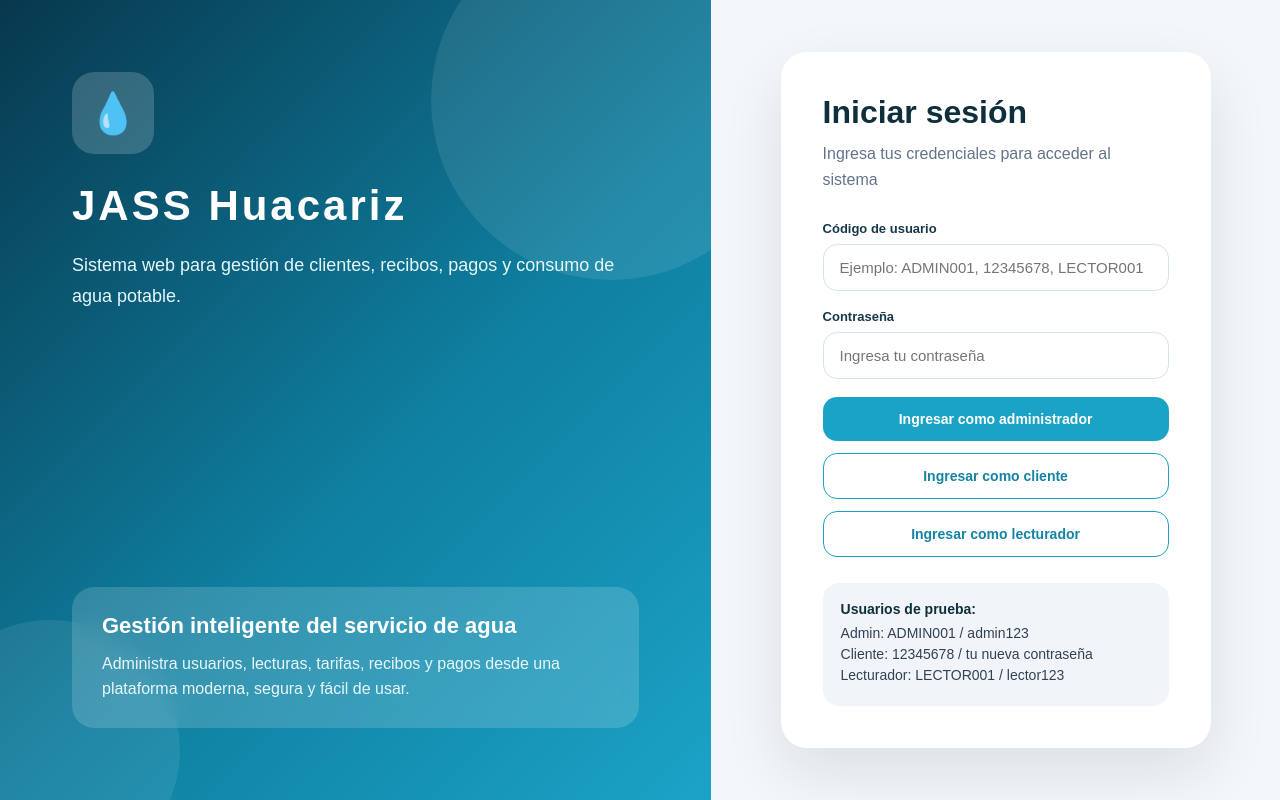
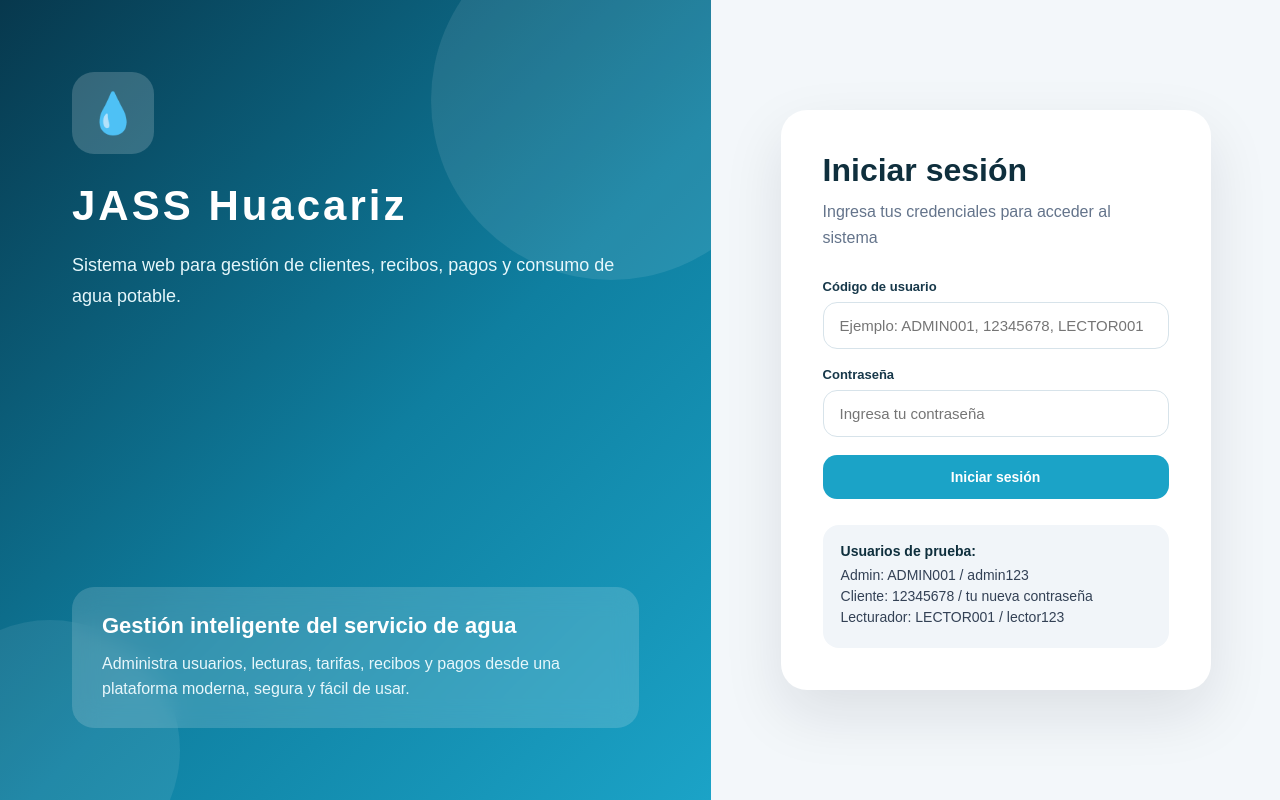
Before and after one commit to LalexDev/Proyecto_Agua, an Angular app in the folder frontend-web/jass-huacariz-admin/: page /login in a window 1280 px wide. Built offline with nearby package versions, Linux system fonts and the light colour scheme.

Commit message:
Unificar login y habilitar acceso al panel lecturador

```diff
--- a/frontend-web/jass-huacariz-admin/src/app/pages/login/login.html
+++ b/frontend-web/jass-huacariz-admin/src/app/pages/login/login.html
@@ -42,7 +42,7 @@
           [(ngModel)]="password"
           placeholder="Ingresa tu contraseña"
           autocomplete="current-password"
-          (keyup.enter)="ingresar('ADMIN')"
+          (keyup.enter)="iniciarSesion()"
         >
       </div>
 
@@ -54,24 +54,8 @@
         type="button"
         class="btn-primary"
         [disabled]="cargando"
-        (click)="ingresar('ADMIN')">
-        {{ cargando ? 'Validando...' : 'Ingresar como administrador' }}
-      </button>
-
-      <button
-        type="button"
-        class="btn-secondary"
-        [disabled]="cargando"
-        (click)="ingresar('CLIENTE')">
-        Ingresar como cliente
-      </button>
-
-      <button
-        type="button"
-        class="btn-secondary"
-        [disabled]="cargando"
-        (click)="ingresar('LECTURADOR')">
-        Ingresar como lecturador
+        (click)="iniciarSesion()">
+        {{ cargando ? 'Validando...' : 'Iniciar sesión' }}
       </button>
 
       <div class="test-users">
--- a/frontend-web/jass-huacariz-admin/src/app/pages/login/login.ts
+++ b/frontend-web/jass-huacariz-admin/src/app/pages/login/login.ts
@@ -13,8 +13,6 @@ interface LoginResponse {
   expiracion: number;
   mensaje: string;
 }
-
-type RolSistema = 'ADMIN' | 'CLIENTE' | 'LECTURADOR';
 
 @Component({
   selector: 'app-login',
@@ -37,11 +35,7 @@ export class Login {
     private cdr: ChangeDetectorRef
   ) {}
 
-  ingresar(rolEsperado: RolSistema): void {
-    this.iniciarSesion(rolEsperado);
-  }
-
-  iniciarSesion(rolEsperado: RolSistema): void {
+  iniciarSesion(): void {
     this.error = '';
 
     if (!this.codigoUsuario.trim()) {
@@ -70,29 +64,24 @@ export class Login {
       )
       .subscribe({
         next: (response) => {
-          const rolRespuesta = response.rol?.toUpperCase() as RolSistema;
-
-          if (rolRespuesta !== rolEsperado) {
-            this.error = `Este usuario no pertenece al rol ${rolEsperado}.`;
-            this.cdr.detectChanges();
-            return;
-          }
+          const rol = response.rol?.toUpperCase();
 
           localStorage.setItem('token', response.token);
           localStorage.setItem('tipoToken', response.tipoToken || 'Bearer');
           localStorage.setItem('codigoUsuario', response.codigoUsuario);
-          localStorage.setItem('rol', rolRespuesta);
-          localStorage.setItem('role', rolRespuesta);
+          localStorage.setItem('rol', rol);
+          localStorage.setItem('role', rol);
           localStorage.setItem('expiracion', String(response.expiracion));
 
-          if (rolRespuesta === 'ADMIN') {
+          if (rol === 'ADMIN') {
             this.router.navigate(['/admin/dashboard']);
-          } else if (rolRespuesta === 'CLIENTE') {
+          } else if (rol === 'CLIENTE') {
             this.router.navigate(['/cliente/inicio']);
-          } else if (rolRespuesta === 'LECTURADOR') {
+          } else if (rol === 'LECTURADOR') {
             this.router.navigate(['/lecturador/lecturas']);
           } else {
             this.error = 'Rol no autorizado.';
+            localStorage.clear();
           }
 
           this.cdr.detectChanges();
```
